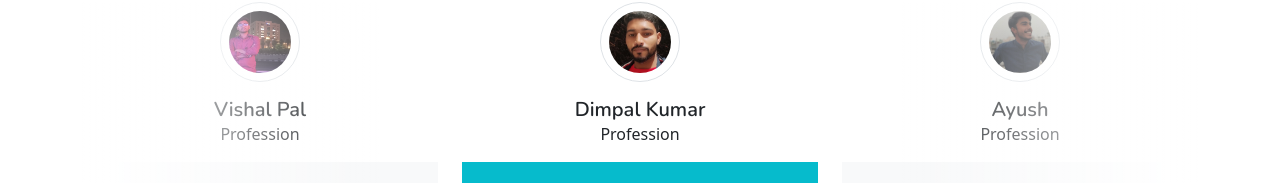
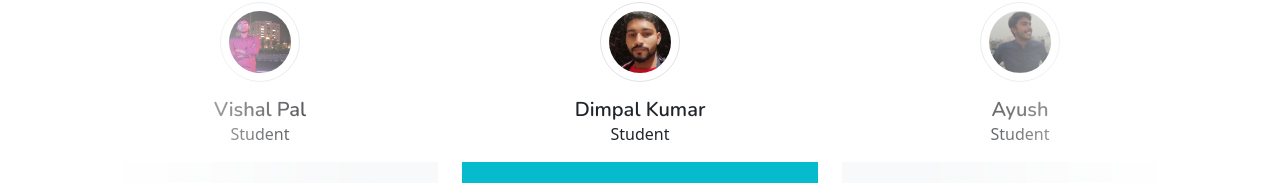
Before and after one commit to GopindraSingh/E-learning-Plat, a plain HTML site: page index.html in a window 1280 px wide. Shown: the part 5620-5803 px from the top of the page. Drawn offline with nearby package versions, Linux system fonts and the light colour scheme.

Commit message:
Update index.html

```diff
--- a/index.html
+++ b/index.html
@@ -524,7 +524,7 @@
                 <div class="testimonial-item text-center">
                     <img class="border rounded-circle p-2 mx-auto mb-3" src="img/testimonial-1.jpg" style="width: 80px; height: 80px;">
                     <h5 class="mb-0">Vishal Pal</h5>
-                    <p>Profession</p>
+                    <p>Student</p>
                     <div class="testimonial-text bg-light text-center p-4">
                     <p class="mb-0">Vishal is a software developer who loves staying updated with the latest technologies and trends. He's excited to explore courses on artificial intelligence, machine learning, and mobile app development to expand his expertise and stay ahead in his field</p>
                     </div>
@@ -532,7 +532,7 @@
                 <div class="testimonial-item text-center">
                     <img class="border rounded-circle p-2 mx-auto mb-3" src="img/testimonial-2.jpg" style="width: 80px; height: 80px;">
                     <h5 class="mb-0">Dimpal Kumar</h5>
-                    <p>Profession</p>
+                    <p>Student</p>
                     <div class="testimonial-text bg-light text-center p-4">
                     <p class="mb-0">Dimpal  is a good programmer who has a passion for learning new things. She enjoys exploring different subjects and is currently interested in taking courses on photography, graphic design, and financial literacy to enrich her knowledge and skills.</p>
                     </div>
@@ -540,7 +540,7 @@
                 <div class="testimonial-item text-center">
                     <img class="border rounded-circle p-2 mx-auto mb-3" src="img/testimonial-3.png" style="width: 80px; height: 80px;">
                     <h5 class="mb-0">Ayush</h5>
-                    <p>Profession</p>
+                    <p>Student</p>
                     <div class="testimonial-text bg-light text-center p-4">
                     <p class="mb-0">Ayush is a marketing professional who wants to transition into web development. He is eager to learn HTML, CSS, and JavaScript to build a strong foundation in front-end development and kick-start her career in tech.</p>
                     </div>
@@ -548,7 +548,7 @@
                 <div class="testimonial-item text-center">
                     <img class="border rounded-circle p-2 mx-auto mb-3" src="img/testimonial-4.png" style="width: 80px; height: 80px;">
                     <h5 class="mb-0">Dusyant Pratap Singh</h5>
-                    <p>Profession</p>
+                    <p>Student</p>
                     <div class="testimonial-text bg-light text-center p-4">
                     <p class="mb-0">Dusyant runs a small business and wants to expand his digital marketing efforts. He's interested in taking courses ocial media marketing, and content creation to improve his online presence and attract more customers</p>
                     </div>
```
